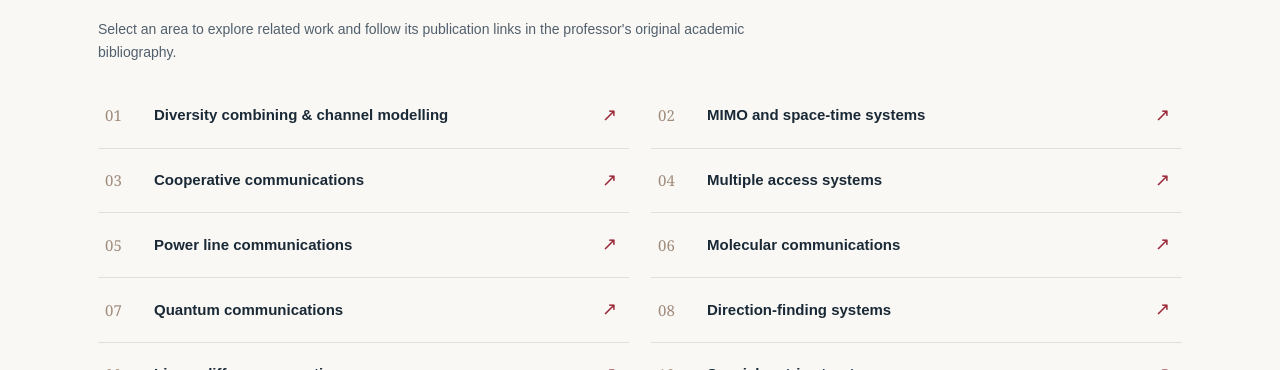
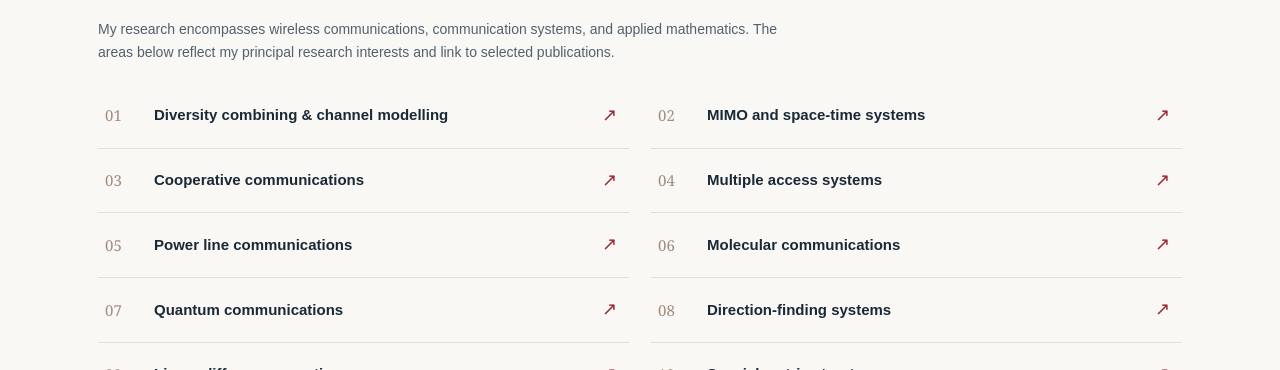
Before and after one commit to ranjankmallik/ranjankmallik.github.io, a plain HTML site: page index.html in a window 1280 px wide. Shown: the part 730-1100 px from the top of the page. Drawn offline with Linux system fonts and the light colour scheme.

Commit message:
Use professor's first-person voice for research introduction

```diff
--- a/index.html
+++ b/index.html
@@ -96,7 +96,7 @@ main{padding-top:50px;padding-bottom:76px}
 </section>
 <section class="content-section" aria-labelledby="research-heading">
 <div class="section-heading"><h2 id="research-heading">Research interests</h2><a href="research.html">Browse research work &rarr;</a></div>
-<p class="section-sub">Select an area to explore related work and follow its publication links in the professor's original academic bibliography.</p>
+<p class="section-sub">My research encompasses wireless communications, communication systems, and applied mathematics. The areas below reflect my principal research interests and link to selected publications.</p>
 <div class="research-grid">
 <a class="research-link" href="research.html#wireless-channels"><span class="num">01</span><span class="label">Diversity combining &amp; channel modelling</span><span class="arr" aria-hidden="true">&nearr;</span></a>
 <a class="research-link" href="research.html#mimo-space-time"><span class="num">02</span><span class="label">MIMO and space-time systems</span><span class="arr" aria-hidden="true">&nearr;</span></a>
```
